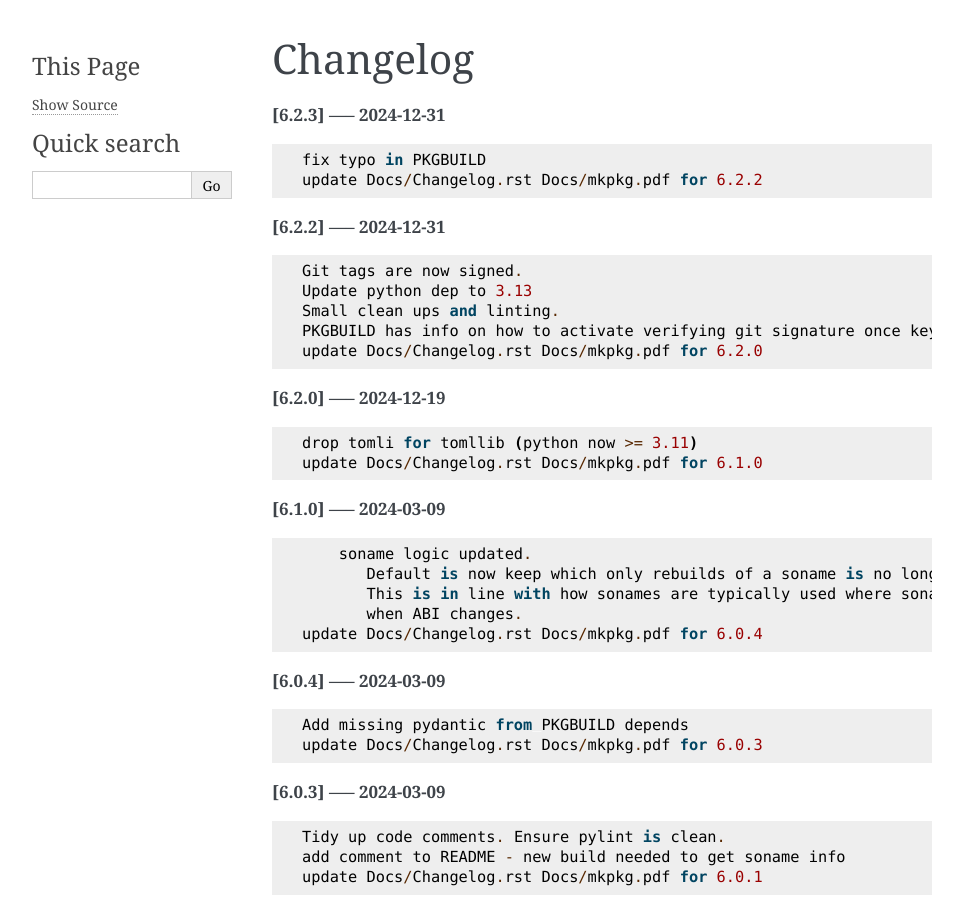
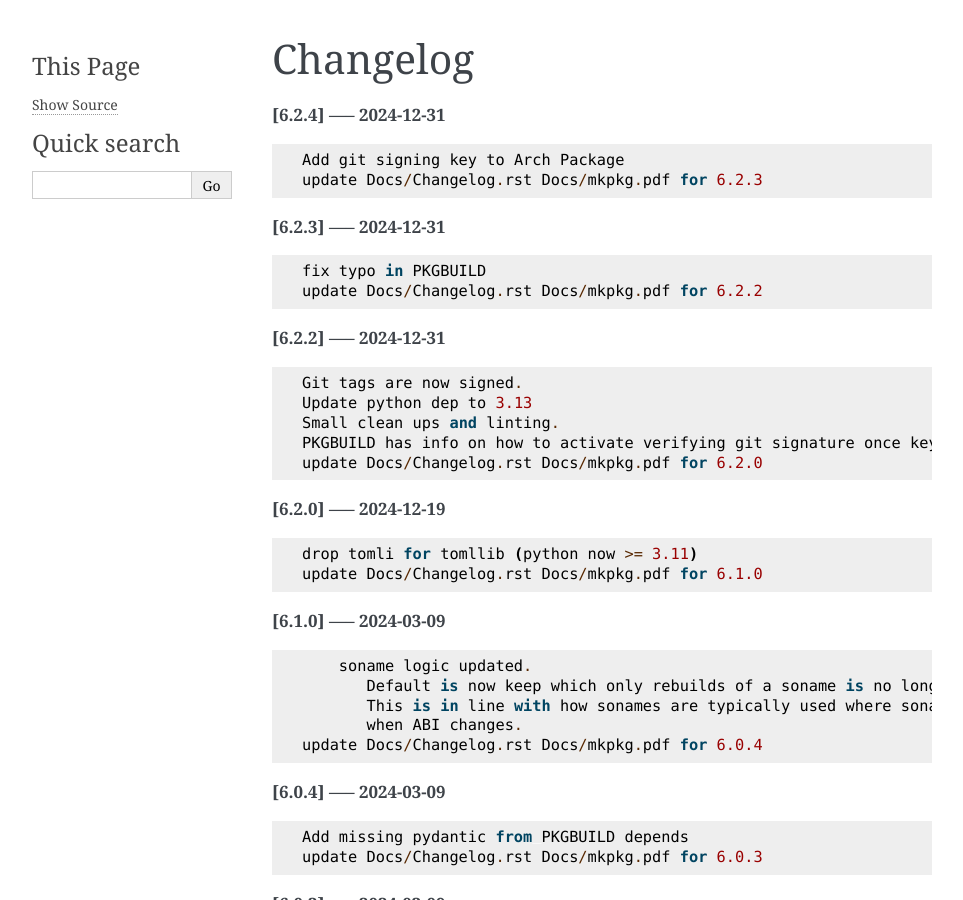
Before and after one commit to gene-git/Arch-mkpkg, a Sphinx documentation site: the page built from Docs/Changelog.rst, in a window 1280 px wide and 900 px high. Shown: the whole window, without its empty margins (148-1111 px from the left). Built offline with Sphinx 7.4.7, drawn with Linux system fonts in a browser that asks for light colours; pages that are not in the unit, such as notebooks, are missing from menus.

Commit message:
update Docs/Changelog.rst Docs/mkpkg.pdf for 6.2.4

```diff
--- a/Docs/Changelog.rst
+++ b/Docs/Changelog.rst
@@ -1,5 +1,11 @@
 Changelog
 =========
+
+**[6.2.4] ----- 2024-12-31** ::
+
+	    Add git signing key to Arch Package
+	    update Docs/Changelog.rst Docs/mkpkg.pdf for 6.2.3
+
 
 **[6.2.3] ----- 2024-12-31** ::
 
```
Also changed, not shown: 1 other file.
